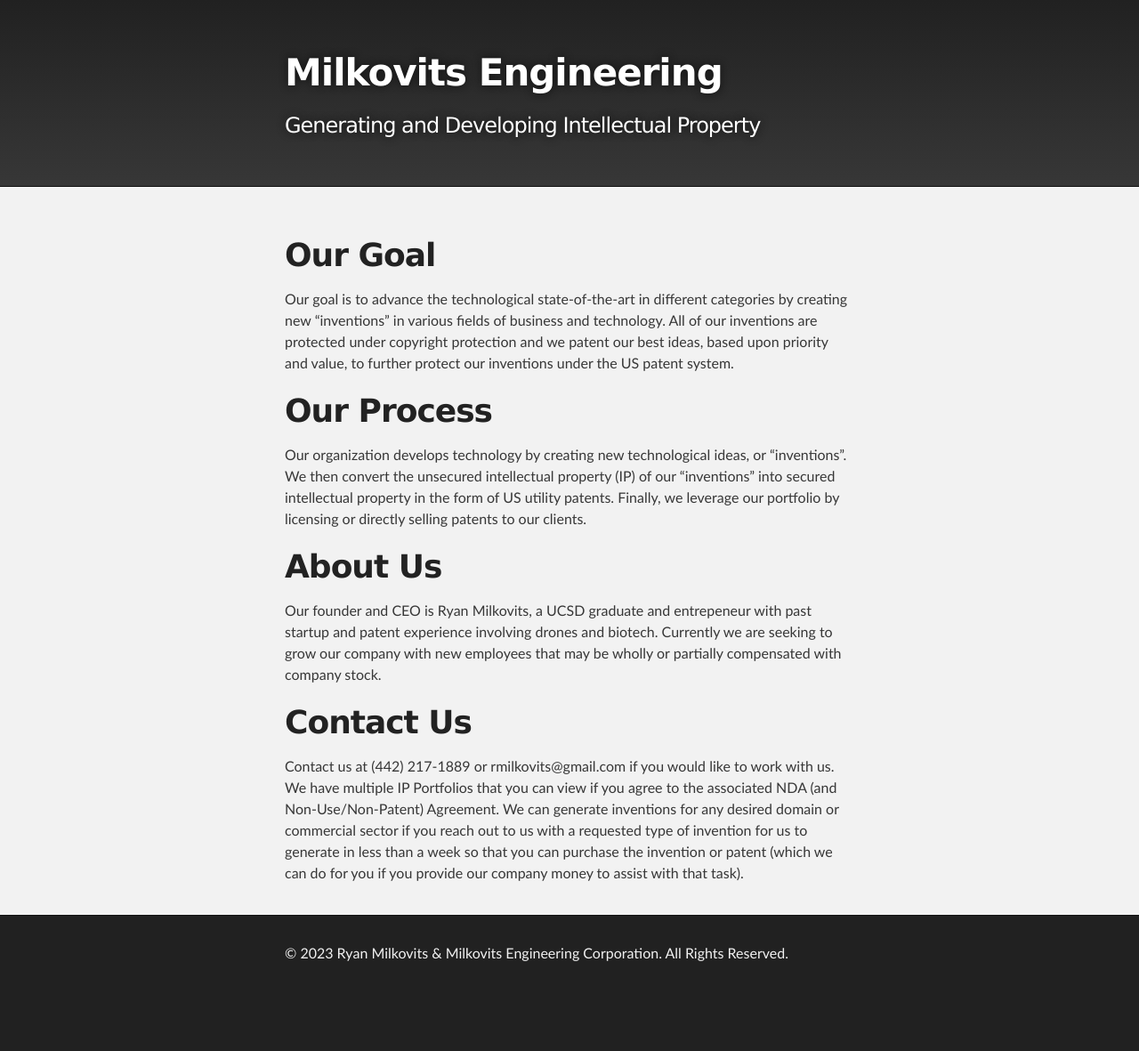
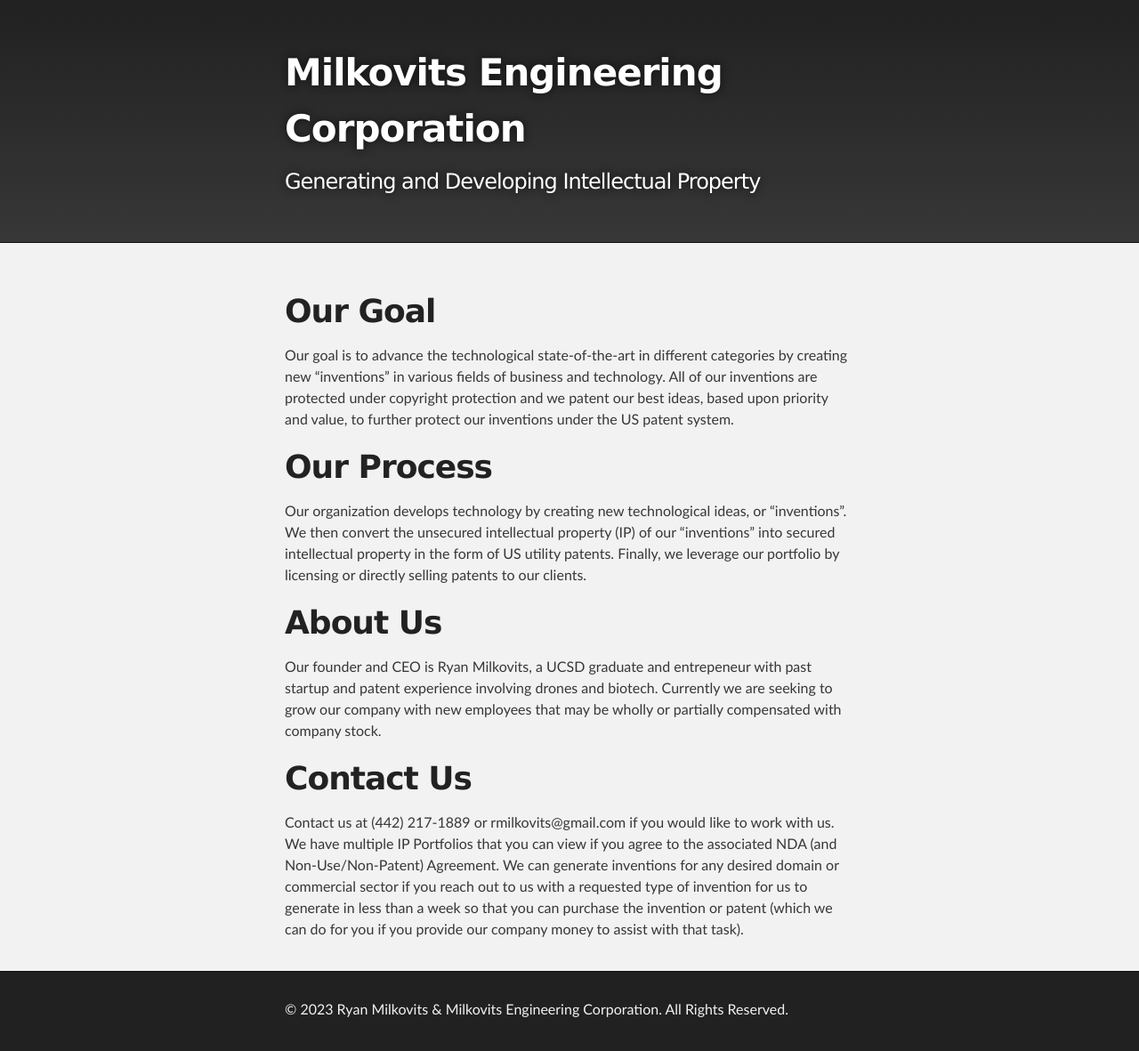
Before and after one commit to rmilkovits/milkovitsengineering, a Jekyll site: the page built from index.md, in a window 1280 px wide. Shown: the whole page at 89% size. Built offline with Jekyll 4.4.1, drawn with Linux system fonts in a browser that asks for light colours; our own code applies the rules of GitHub Pages for plain Markdown files; before the commit the page ends 1118 px from its top, so only the background shows below that.

Commit message:
updated title

```diff
--- a/_config.yml
+++ b/_config.yml
@@ -1,4 +1,4 @@
-title: Milkovits Engineering
+title: Milkovits Engineering Corporation
 description: Homepage for Milkovits Engineering
 show_downloads: false
 google_analytics:
--- a/_layouts/default.html
+++ b/_layouts/default.html
@@ -23,7 +23,7 @@
           {% endif %}
           -->
 
-          <h1 id="project_title">Milkovits Engineering</h1>
+          <h1 id="project_title">Milkovits Engineering Corporation</h1>
           <h2 id="project_tagline">Generating and Developing Intellectual Property</h2>
 
           <!--
```
